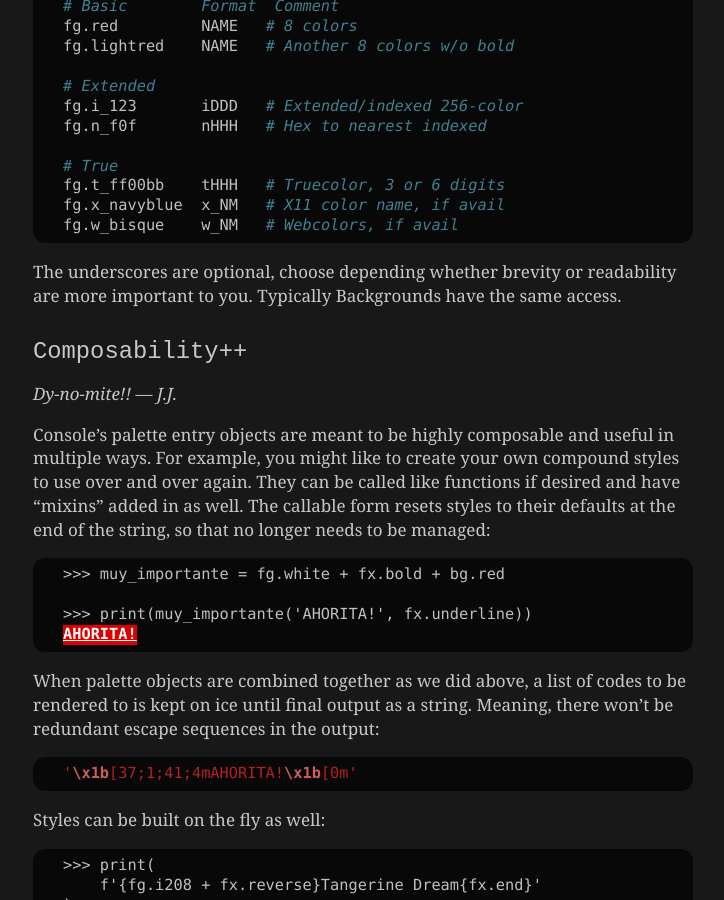
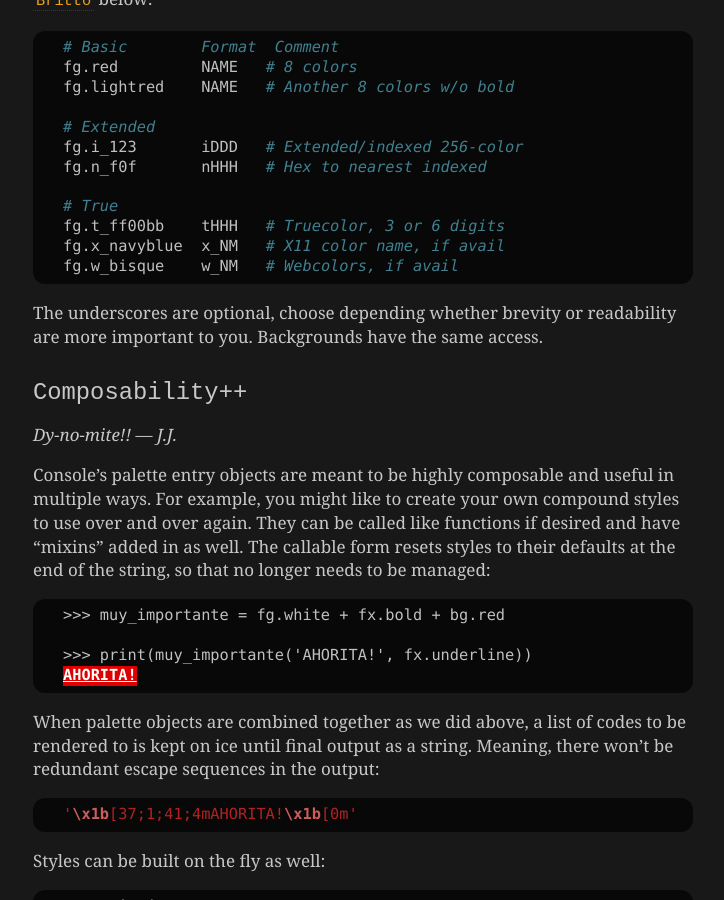
Before and after one commit to mixmastamyk/console, a Sphinx documentation site: the page built from docs/readme.rst, in a window 1280 px wide and 900 px high, scrolled down 2709 px. Shown: the whole window, without its empty margins (387-1111 px from the left). Built offline with Sphinx 7.4.7, drawn with Linux system fonts in a browser that asks for light colours; some of the changed text lies outside the part shown.

Commit message:
improve docs

```diff
--- a/docs/additional.rst
+++ b/docs/additional.rst
@@ -127,7 +127,7 @@
 Context Managers
 -------------------
 
-    *What's Happening, "Raj" !?!*
+    *"I hope you know this violates my warranty!" — Twiki*
 
 .. rubric:: Configuring Output
 
@@ -169,6 +169,8 @@
 
 Screen Stuff
 -------------------
+
+    *What's Happening, "Raj" !?!*
 
 The :mod:`console.screen` module is the one you're looking for,
 although there is a convenience instance in the root of the package as well::
--- a/docs/why.rst
+++ b/docs/why.rst
@@ -59,6 +59,7 @@
 
 "I'm a PC"
 ~~~~~~~~~~~~~~
+
 
 With Windows 10──\
 the Ballmer/Suit barrier has finally been breached,
--- a/readme.rst
+++ b/readme.rst
@@ -199,7 +201,6 @@
 
 The underscores are optional,
 choose depending whether brevity or readability are more important to you.
-Typically
 Backgrounds have the same access.
 
 
```
Also changed, not shown: other parts of docs/why.rst (+2 -0 lines), other parts of readme.rst (+2 -0 lines).
